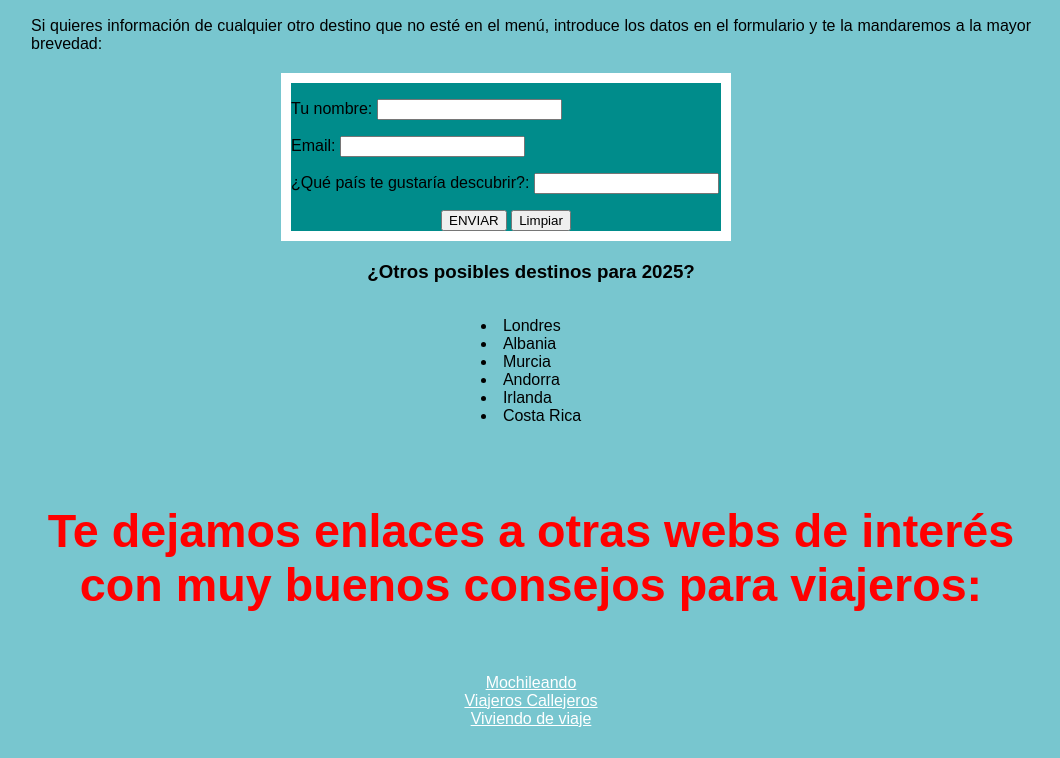
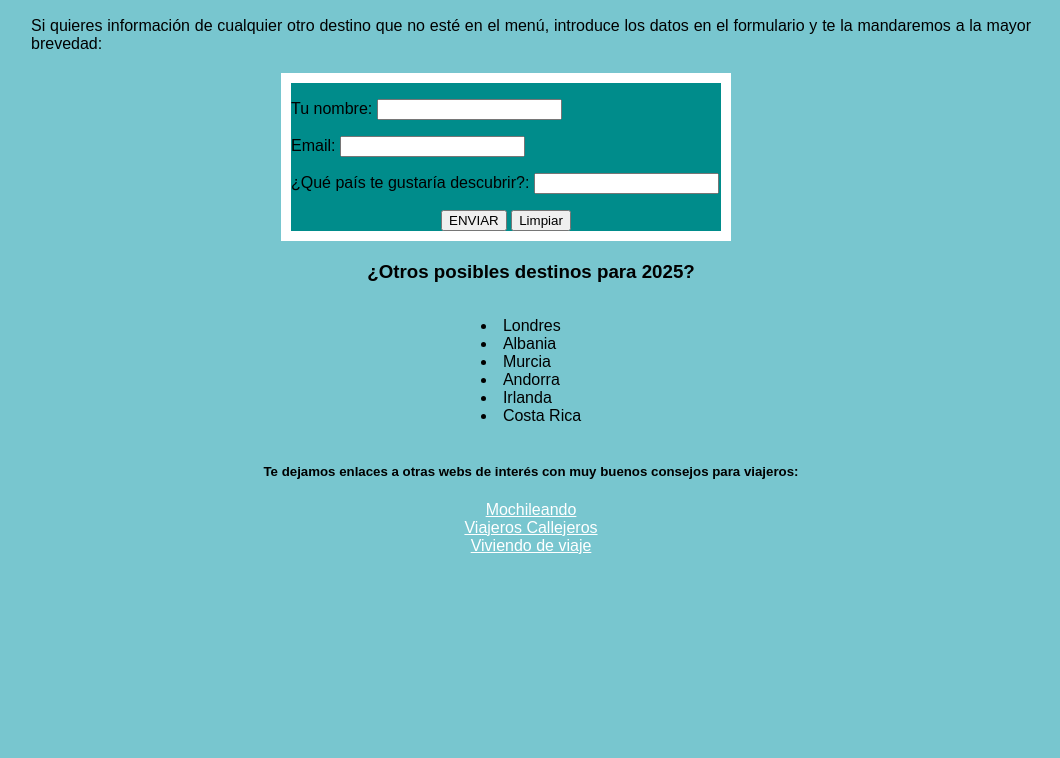
Before and after one commit to svaras-birt/svaras_ConJava, a plain HTML site: page index.html in a window 1280 px wide. Shown: the part 640-1398 px from the top of the page, without its empty margins (109-1169 px from the left). After the commit the page ends 1225 px from the top, so only its background shows below. Drawn offline with Linux system fonts and the light colour scheme.

Commit message:
Update index.html

```diff
--- a/index.html
+++ b/index.html
@@ -48,7 +48,7 @@
   <li>Costa Rica</li>
 </ul>
 
-<h4>Te dejamos enlaces a otras webs de interés con muy buenos consejos para viajeros:</h4>
+<h5>Te dejamos enlaces a otras webs de interés con muy buenos consejos para viajeros:</h5>
 <a href="https://www.mochileandoporelmundo.com/">Mochileando</a><br>
 <a href="https://www.viajeroscallejeros.com/">Viajeros Callejeros</a><br>
 <a href="https://www.viviendodeviaje.com/">Viviendo de viaje</a><br>
@@ -58,4 +58,5 @@
 <script src="funciones/funciones.js"></script>
 </body>
 
+
 </html>
```
